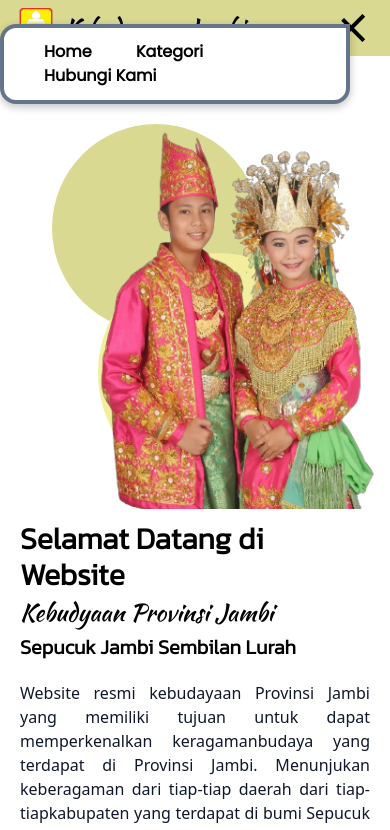
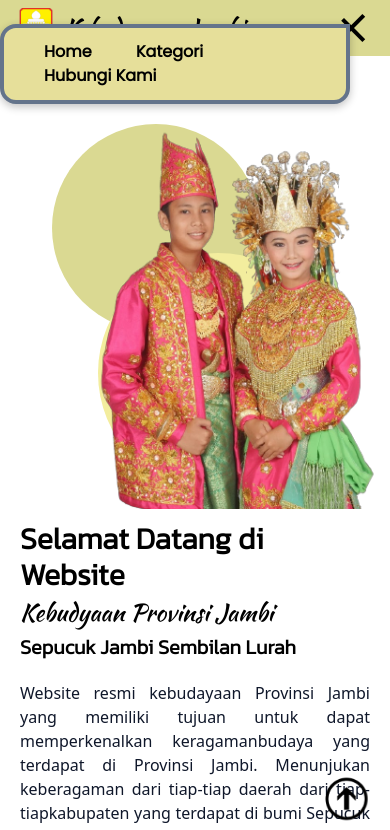
Before and after one commit to bulanndhln/IF-Akademik-Web-Design-Code, a website: page public/index.html in a window 390 px wide. Both pictures are taken after a click on the button 359 px from the left and 28 px from the top of the page. Shown: the top 830 px of the page. Drawn offline with Linux system fonts and the light colour scheme.

Commit message:
Ready 100% for index.html

```diff
--- a/public/index.html
+++ b/public/index.html
@@ -1,5 +1,5 @@
 <!DOCTYPE html>
-<html lang="en">
+<html lang="en" class="scroll-smooth">
 
 <head>
     <meta charset="UTF-8">
@@ -43,7 +43,7 @@
                         <span class="hamburger transition duration-300 ease-in-out origin-bottom-left"></span>
                     </button>
 
-                <nav id="nav-menu" class="hidden absolute poppins px-5 py-3 font-semibold bg-white customShadow rounded-l-2xl border-4 border-slate-500 rounded-br-2xl max-w-[250-px] right-10 top-6">
+                <nav id="nav-menu" class="hidden absolute poppins px-5 py-3 font-semibold bg-[#E6DF9A] customShadow rounded-l-2xl border-4 border-slate-500 rounded-br-2xl max-w-[250-px] right-10 top-6">
                     <ul class="block">
                         <li class="inline-block mx-5">
                             <a href="#home" class="hover:text-slate-500">Home</a>
@@ -227,6 +227,8 @@
         </div>
     </div>
 
+
+    <a href="#home"><img src="./img/scroll simbol.png" alt="" class="fixed bottom-5 w-12 right-5 sm:right-10 sm:w-10 md:right-6 sm:w-14"></a>
     <script src="./js/script.js"></script>
 </body>
 
```
Also changed, not shown: public/css/style.css, public/img/scroll simbol.png (added), public/img/simbol-removebg-preview.png (deleted).
